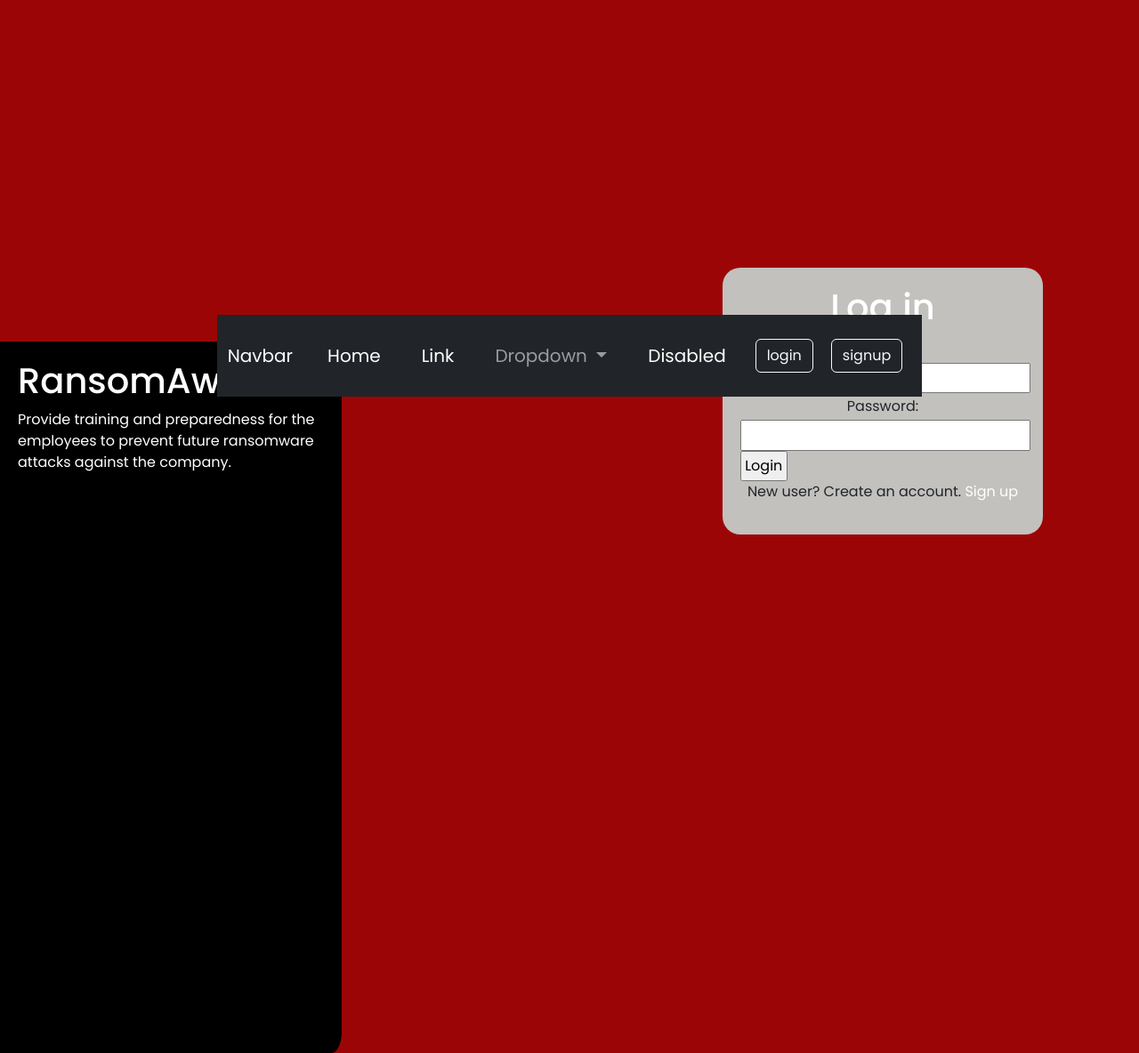
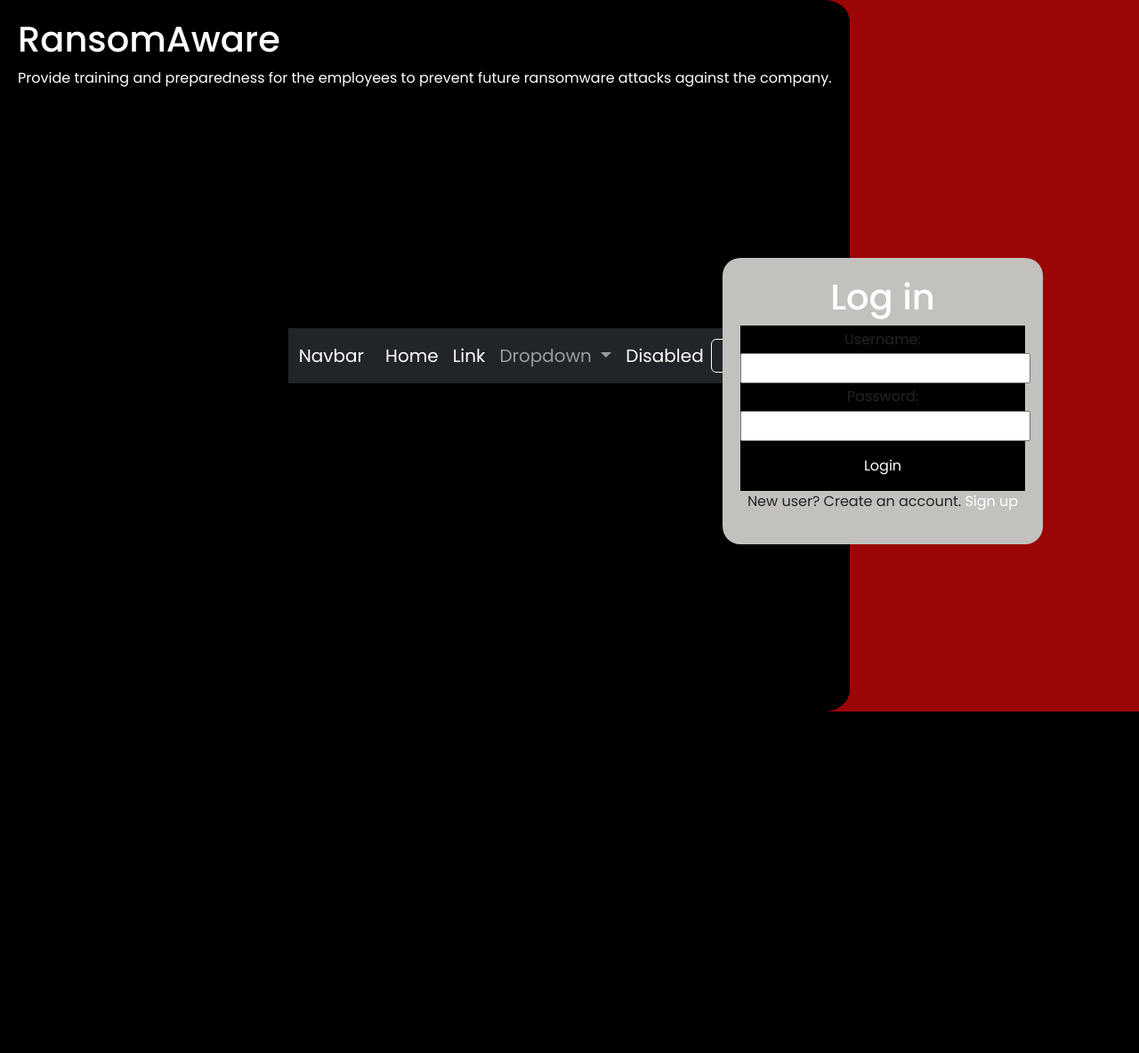
Before and after one commit to christinajjy/backend, a Django app: page / in a window 1280 px wide. Shown: the whole page at 89% size. After the commit the page ends 800 px from the top, so only its background shows below. Run offline with Django 4.2, Linux system fonts and the light colour scheme.

Commit message:
testing the working

```diff
--- a/authentication/static/styles.css
+++ b/authentication/static/styles.css
@@ -3,7 +3,7 @@
 }
 /* Log in page essentials*/
 .side-bar{
-    z-index: 1;
+    z-index: -1;
     position: absolute;
     left: 0;
     top: 0;
@@ -14,8 +14,6 @@
     height: 100%;
     padding: 20px;
     min-width: 20%;
-    max-width: 30%;
-    margin-top: 30%;
 }
 .login-box{
     position: absolute;
@@ -27,7 +25,7 @@
     align-items: center;
     text-align: center;
 }
-button{
+.login-button{
     background-color: black;
     color: white;
     margin: auto;
@@ -72,6 +70,12 @@
 a, #link-button{
     text-decoration: none;
     color: white;
+}
+form{
+    background-color: black;
+}
+buton{
+    background-color: #9c0505;
 }
 /* resources page essentials*/
 nav{
@@ -121,14 +125,3 @@
     max-width:100%;
     height:auto;
 }
-
-/*Nav bar*/
-nav{
-    z-index: 2;
-}
-.navbar .navbar-nav .nav-item{
-    padding:15px;
-}
-.navbar .navbar-nav .nav-but{
-    padding:10px;
-}
--- a/authentication/templates/login.html
+++ b/authentication/templates/login.html
@@ -31,7 +31,7 @@
                 <input type="password"  name="password" required>
             </div>
             <div>
-                <input type="submit" value="Login">
+                <input class="login-button" type="submit" value="Login" href="schedule.html">
             </div>
         </form>
         <p>New user? Create an account. <a href="signup">Sign up</a>
--- a/authentication/templates/signup.html
+++ b/authentication/templates/signup.html
@@ -6,7 +6,7 @@
     <form method="POST" class="form-group">
         {% csrf_token%}
         {{form|crispy}}
-        <button type="submit" class="btn btn-success">sign up</button>
+        <button type="submit" class="btn btn-success">Sign up</button>
     </form>
 
 {% endblock %}
--- a/authentication/urls.py
+++ b/authentication/urls.py
@@ -6,6 +6,5 @@
 urlpatterns = [
     path('', views.login_user, name="login"),
     path('signup/', views.signup, name="signup"),
-    # path('base/',views.base,name="base")
 
 ]
```
Also changed, not shown: authentication/templates/base.html (+0 -8 lines), 1 other file.
